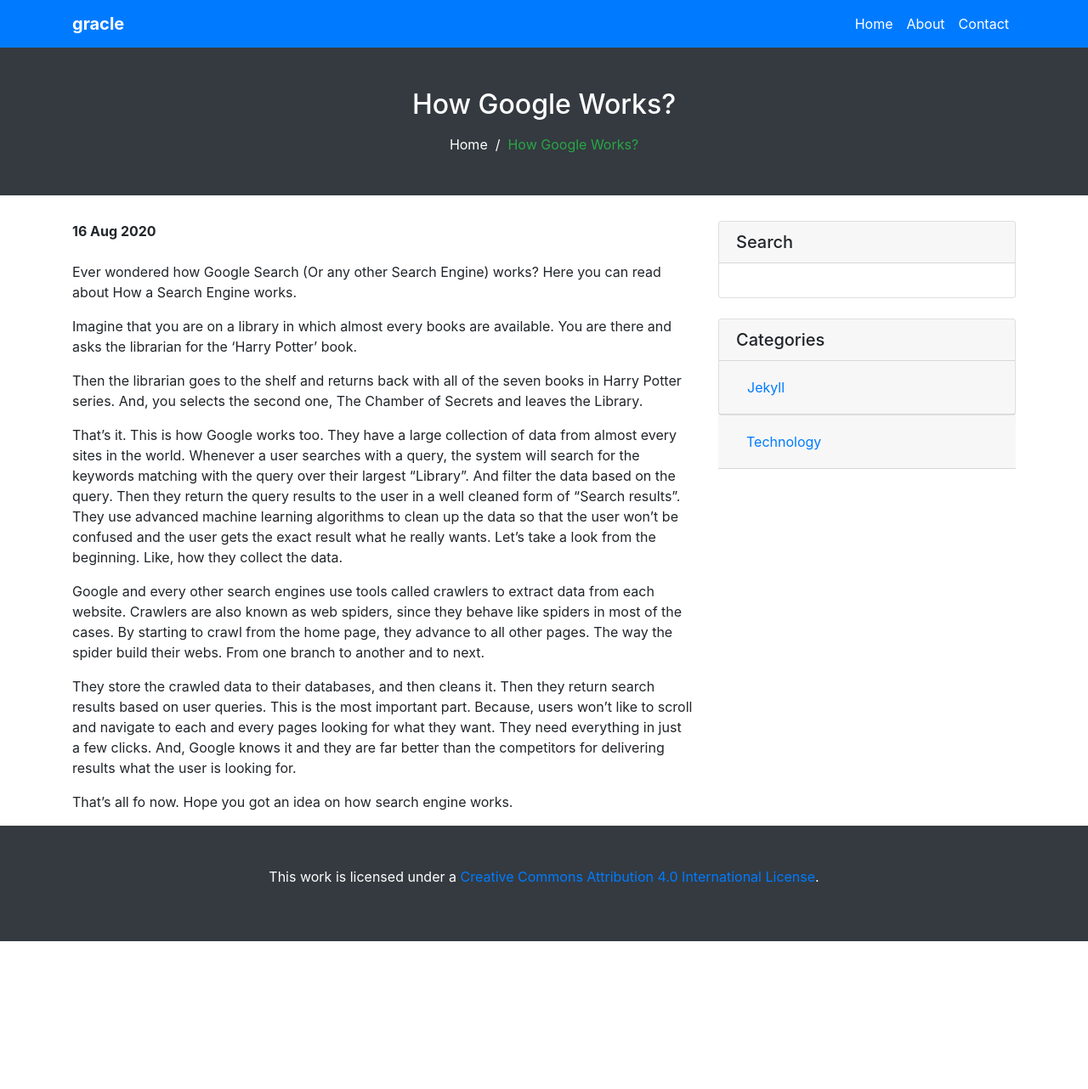
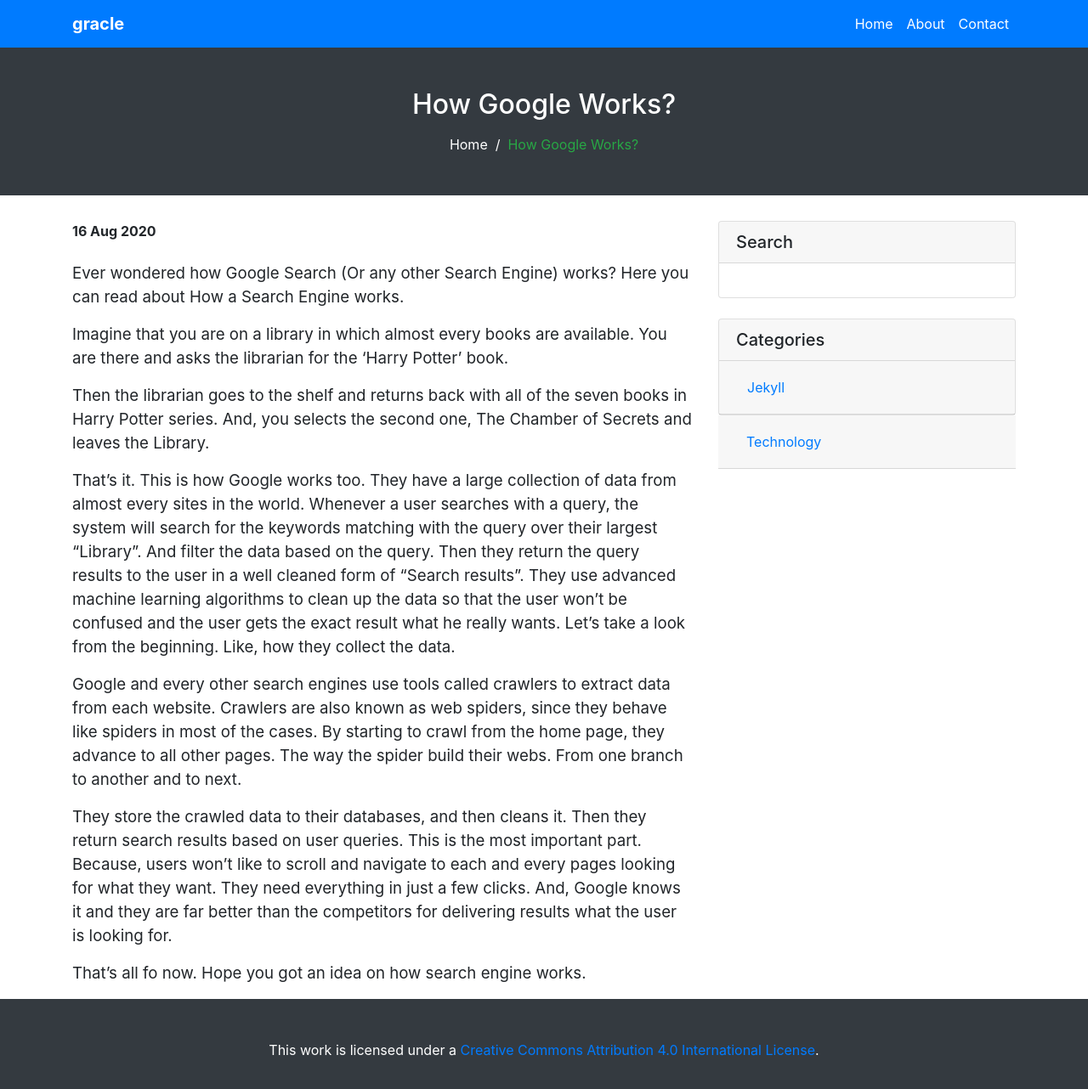
Before and after one commit to gracle/gracle.github.io, a Jekyll site: the page built from _posts/2020-08-16-how-google-works?.md, in a window 1280 px wide and 1312 px high. Shown: the top 1282 px of the window at 85% size. Built offline with Jekyll 4.4.1, drawn with Linux system fonts in a browser that asks for light colours; nearby versions of some CDN libraries; comment, search, counter and statistics services are not loaded.

Commit message:
Update post.html

```diff
--- a/_layouts/post.html
+++ b/_layouts/post.html
@@ -4,7 +4,7 @@
 <article id="post-page">
 	<time datetime="{{ page.date | date_to_xmlschema }}" class="by-line"><b>{{ page.date | date_to_string }}</b></time>
 		<br/><br>
-	<div>
+	<div style="font-size:14pt;">
 
 		{{ content }}
 
```
